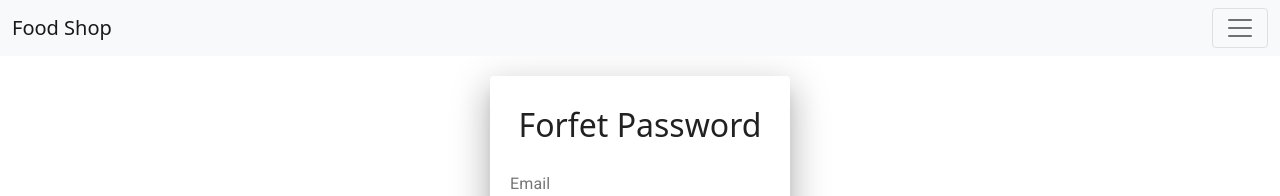
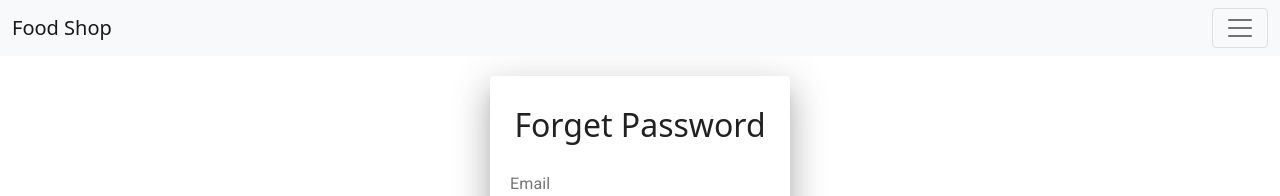
Before and after one commit to hubgenius/New-food, a React (Create React App) app: page /forget in a window 1280 px wide. Shown: the top 196 px of the page. Built offline with nearby package versions, Linux system fonts and the light colour scheme.

Commit message:
reactfood

```diff
--- a/src/Forgot.js
+++ b/src/Forgot.js
@@ -89,7 +89,7 @@ function Forgot() {
                 <Grid>
                     <Paper elevation={20} style={paperStyle}>
                         <Grid align='center'>
-                            <h2> Forfet Password</h2>
+                            <h2> Forget Password</h2>
                         </Grid>
                         <form>
                             <TextField name='email' fullWidth label='Email'value={values.email} onChange={handleChange} error={Boolean(errors.email)} helperText={errors.email}  />
```
